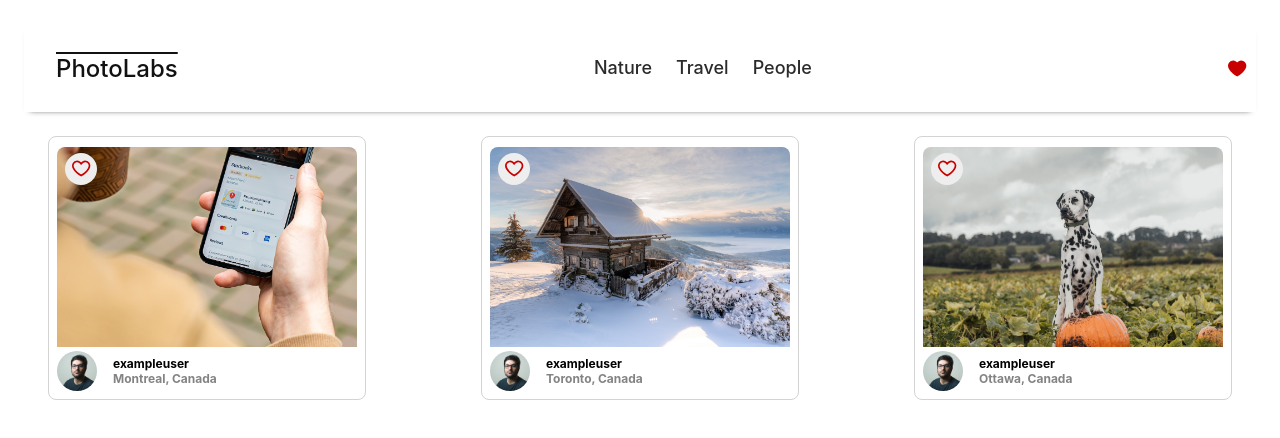
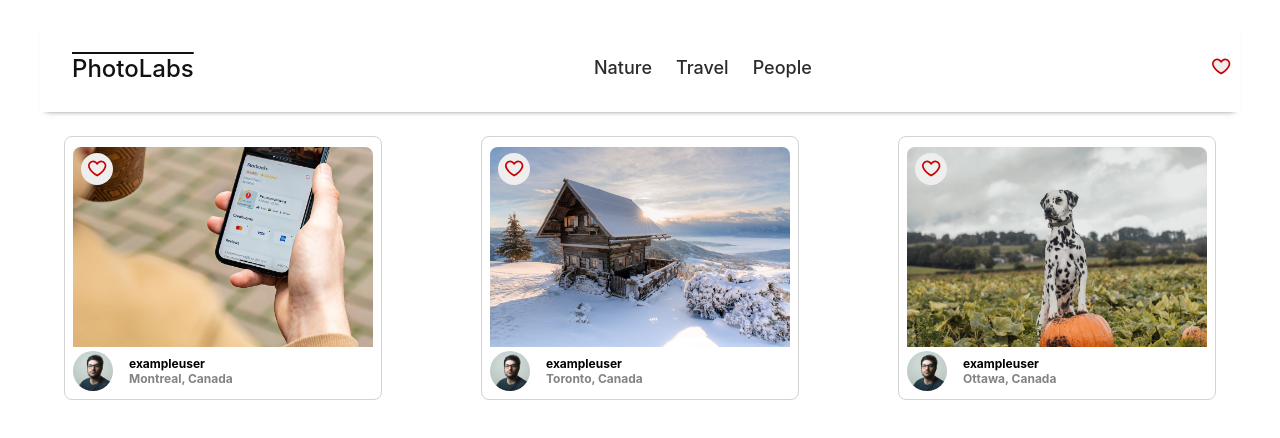
Before and after one commit to BronwenM/lhl-photo-labs, a React (Create React App) app in the folder frontend/: page / in a window 1280 px wide. Shown: the top 438 px of the page. Built offline with nearby package versions, Linux system fonts and the light colour scheme; the HTML template or start-up script is replaced by a standard one.

Commit message:
created HomeRoute

```diff
--- a/frontend/src/App.jsx
+++ b/frontend/src/App.jsx
@@ -1,15 +1,12 @@
 import React from "react";
 import "./App.scss";
-import PhotoList from "components/PhotoList";
-import TopicList from "components/TopicList";
-import TopNavigation from "components/TopNavigationBar";
+import HomeRoute from "routes/HomeRoute";
 
 // Note: Rendering a single component to build components in isolation
 const App = () => {
   return (
     <div className="App">
-      <TopNavigation />
-      <PhotoList />
+      <HomeRoute />
     </div>
   );
 };
--- a/frontend/src/components/TopNavigationBar.jsx
+++ b/frontend/src/components/TopNavigationBar.jsx
@@ -3,13 +3,14 @@ import React from 'react';
 import '../styles/TopNavigationBar.scss'
 import TopicList from './TopicList';
 import FavIcon from './FavIcon';
+import FavBadge from './FavBadge';
 
 const TopNavigation = () => {
   return (
     <div className="top-nav-bar">
       <span className="top-nav-bar__logo">PhotoLabs</span>
       <TopicList />
-      <FavIcon selected/>
+      <FavBadge/>
     </div>
   )
 }
--- a/frontend/src/routes/HomeRoute.jsx
+++ b/frontend/src/routes/HomeRoute.jsx
@@ -1,11 +1,13 @@
 import React from 'react';
-
+import TopNavigation from '../components/TopNavigationBar';
+import PhotoList from '../components/PhotoList';
 import '../styles/HomeRoute.scss';
 
 const HomeRoute = () => {
   return (
     <div className="home-route">
-      {/* Insert React */}
+      <TopNavigation />
+      <PhotoList />
     </div>
   );
 };
```
